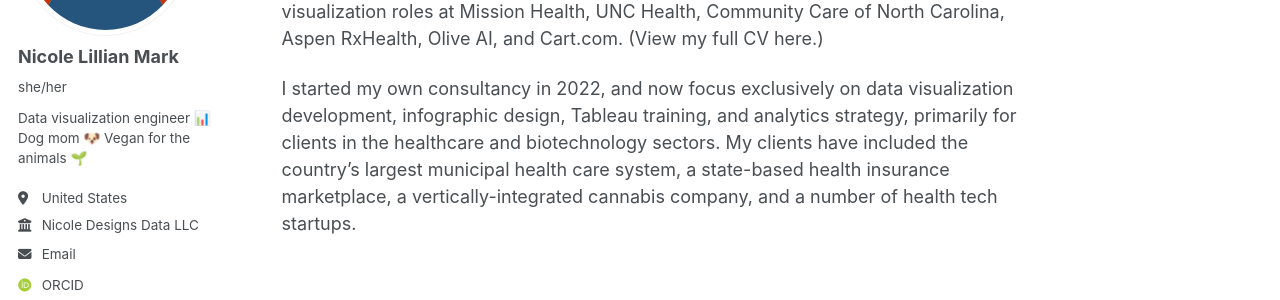
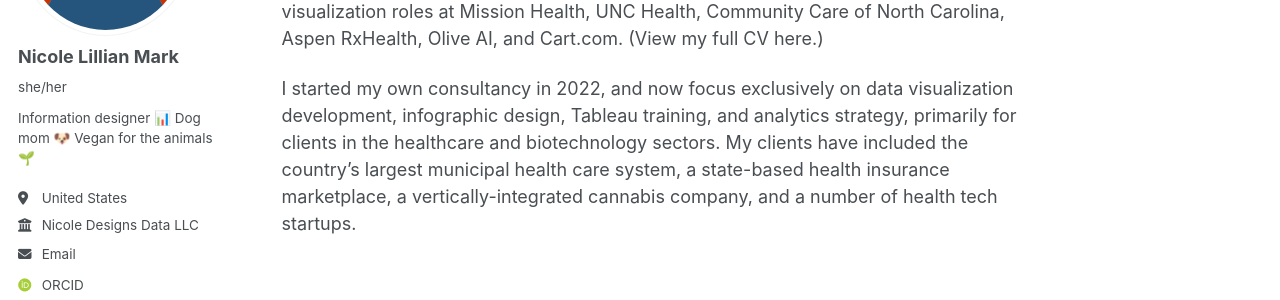
Before and after one commit to nicolelily/nicolelily.github.io, a Jekyll site: the page built from _pages/about.md, in a window 1280 px wide. Shown: the part 248-548 px from the top of the page. Built offline with Jekyll 4.4.1, drawn with Linux system fonts in a browser that asks for light colours; some web fonts are replaced; a script that is not in the unit is left out.

Commit message:
Update _config.yml

```diff
--- a/_config.yml
+++ b/_config.yml
@@ -12,7 +12,7 @@
 title: "Nicole Lillian Mark"
 title_separator: "-"
 name: &name "Nicole Lillian Mark"
-description: &description "data visualization engineer + analytics consultant"
+description: &description "information designer, storyteller, engineer"
 url: https://nicolelily.github.io # the base hostname & protocol for your site e.g. "https://[your GitHub username].github.io" or if you already have some other page hosted on Github then use "https://[your GitHub username].github.io/[Your Repo Name]"
 baseurl: "" # the subpath of your site, e.g. "/blog"
 repository: "nicolelily/nicolelily.github.io"
@@ -25,7 +25,7 @@
   avatar: "new-avataaars-red-hair-transparent.png"
   name: "Nicole Lillian Mark"
   pronouns: "she/her"
-  bio: "Data visualization engineer 📊 Dog mom 🐶 Vegan for the animals 🌱"
+  bio: "Information designer 📊 Dog mom 🐶 Vegan for the animals 🌱"
   location: "United States"
   employer: "Nicole Designs Data LLC"
   uri: # URL
```
